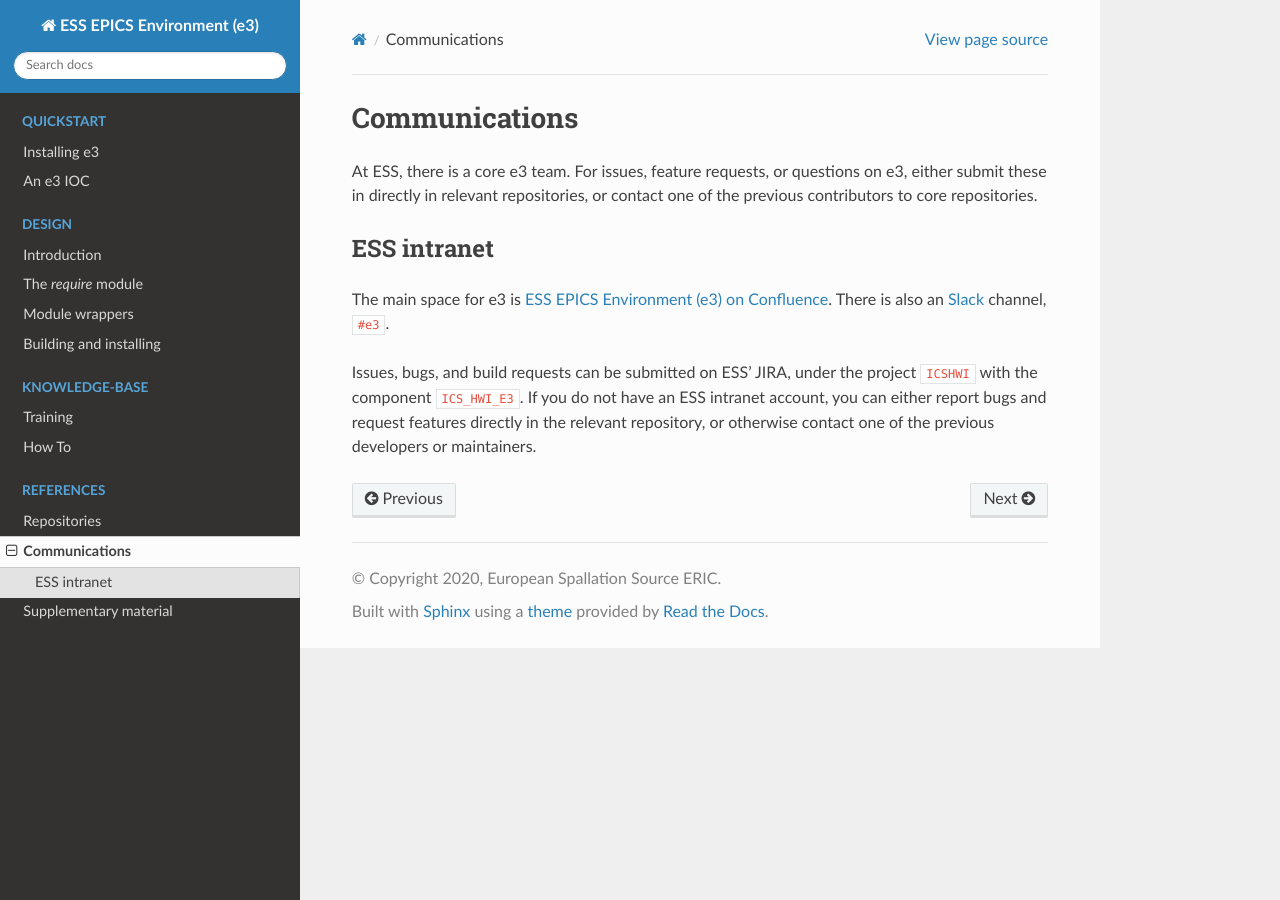
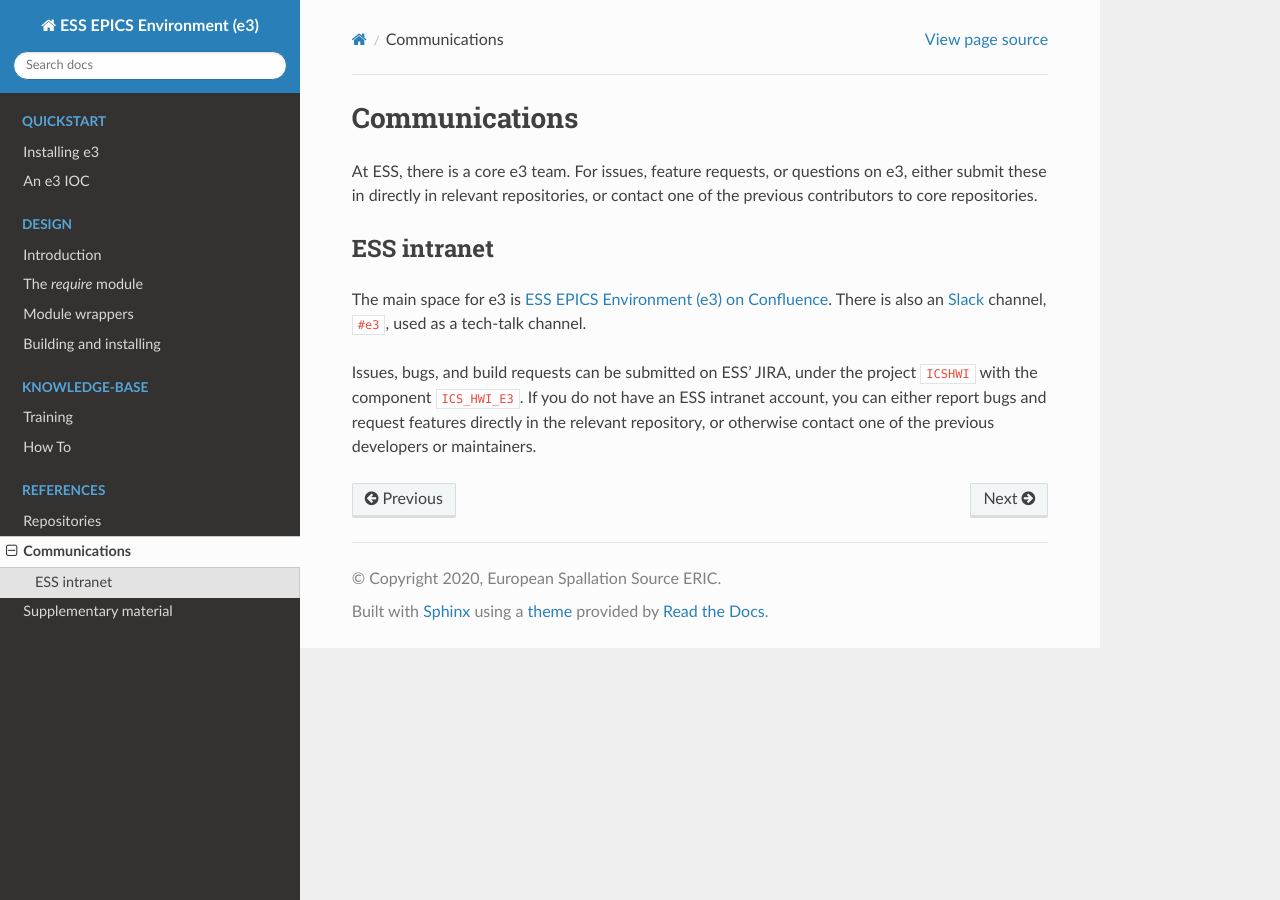
Before and after one commit to ttkorhonen/e3pages, a Sphinx documentation site: the page built from docs/references/2_comms.md, in a window 1280 px wide. Built offline with Sphinx 7.4.7 and the Read the Docs theme 2.0.0, drawn with Linux system fonts in a browser that asks for light colours.

Commit message:
a sentence

```diff
--- a/docs/references/2_comms.md
+++ b/docs/references/2_comms.md
@@ -4,6 +4,6 @@ At ESS, there is a core e3 team. For issues, feature requests, or questions on e
 
 ## ESS intranet
 
-The main space for e3 is [ESS EPICS Environment (e3) on Confluence](https://confluence.esss.lu.se/x/FmVPEQ). There is also an [Slack](https://ess-eric.slack.com) channel, `#e3`.
+The main space for e3 is [ESS EPICS Environment (e3) on Confluence](https://confluence.esss.lu.se/x/FmVPEQ). There is also an [Slack](https://ess-eric.slack.com) channel, `#e3`, used as a tech-talk channel.
 
 Issues, bugs, and build requests can be submitted on ESS' JIRA, under the project `ICSHWI` with the component `ICS_HWI_E3`. If you do not have an ESS intranet account, you can either report bugs and request features directly in the relevant repository, or otherwise contact one of the previous developers or maintainers.
```
